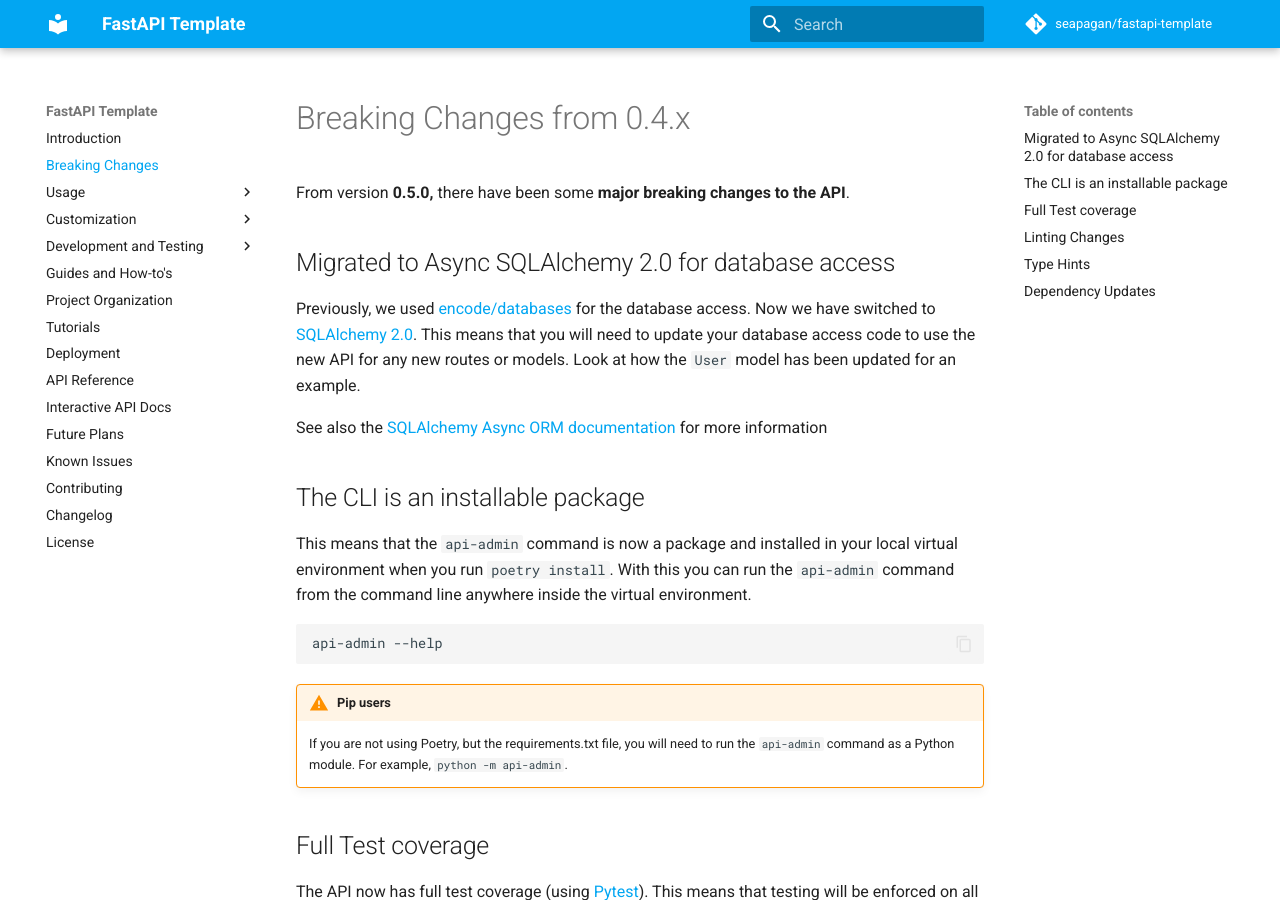
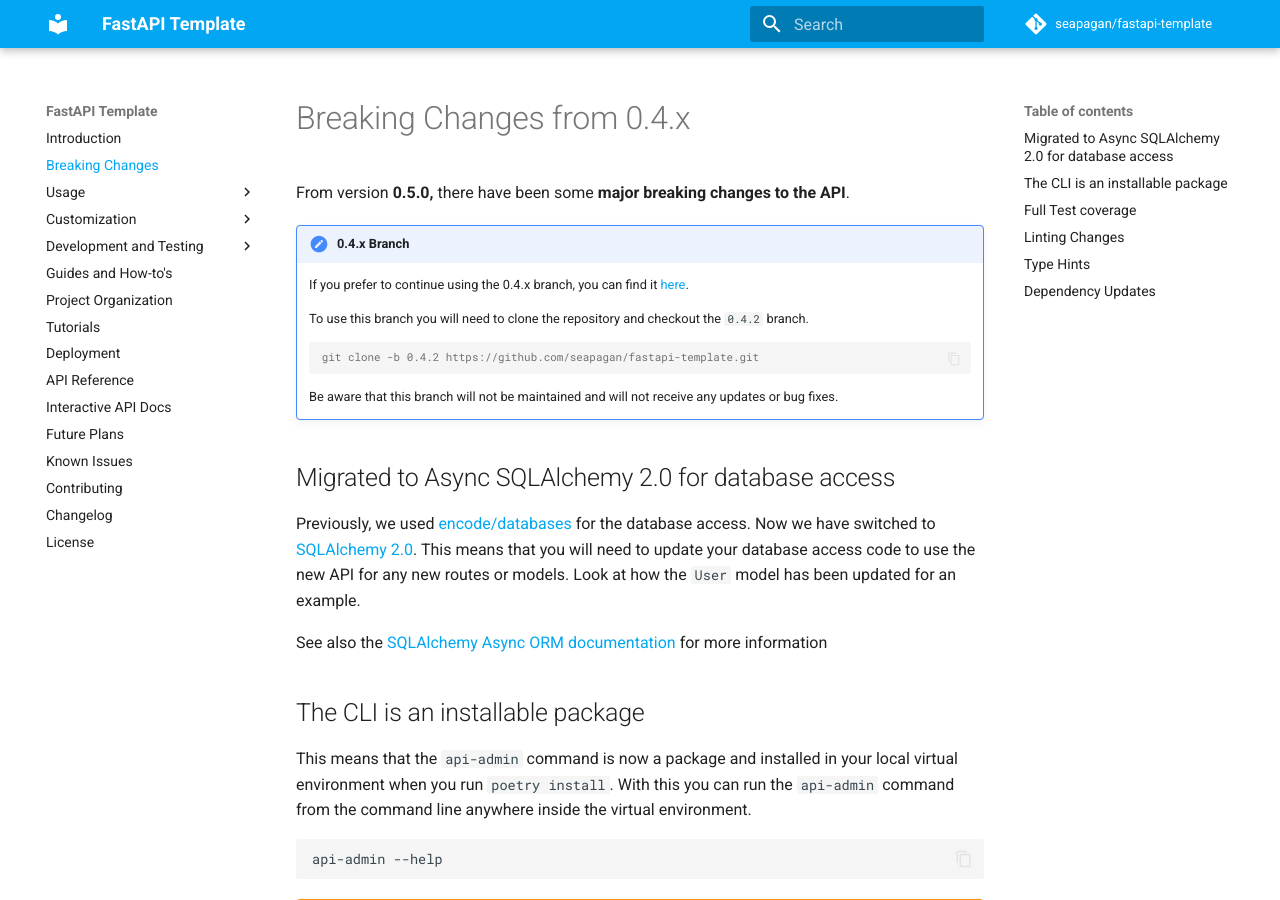
Before and after one commit to seapagan/fastapi-template, an MkDocs documentation site: the page built from docs/important.md, in a window 1280 px wide and 900 px high. Built offline with MkDocs 1.6.1 and Material for MkDocs 9.7.7, drawn with Linux system fonts in a browser that asks for light colours; comment, search, counter and statistics services are not loaded.

Commit message:
Update README and important.md files
Signed-off-by: Grant Ramsay <seapagan@gmail.com>

````diff
--- a/docs/important.md
+++ b/docs/important.md
@@ -2,6 +2,21 @@
 
 From version **0.5.0,** there have been some **major breaking changes to the
 API**.
+
+!!! note "0.4.x Branch"
+
+    If you prefer to continue using the 0.4.x branch, you can find it
+    [here](https://github.com/seapagan/fastapi-template/tree/0.4.2){:target="_blank"}.
+
+    To use this branch you will need to clone the repository and checkout the
+    `0.4.2` branch.
+
+    ```console
+    git clone -b 0.4.2 https://github.com/seapagan/fastapi-template.git
+    ```
+
+    Be aware that this branch will not be maintained and will not receive any
+    updates or bug fixes.
 
 ## Migrated to Async SQLAlchemy 2.0 for database access
 
````
Also changed, not shown: README.md (+9 -14 lines).
